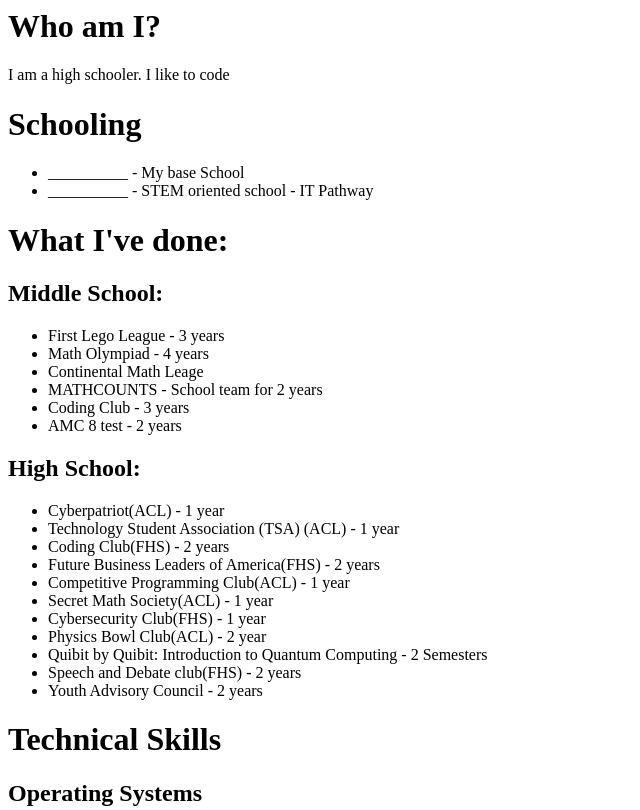
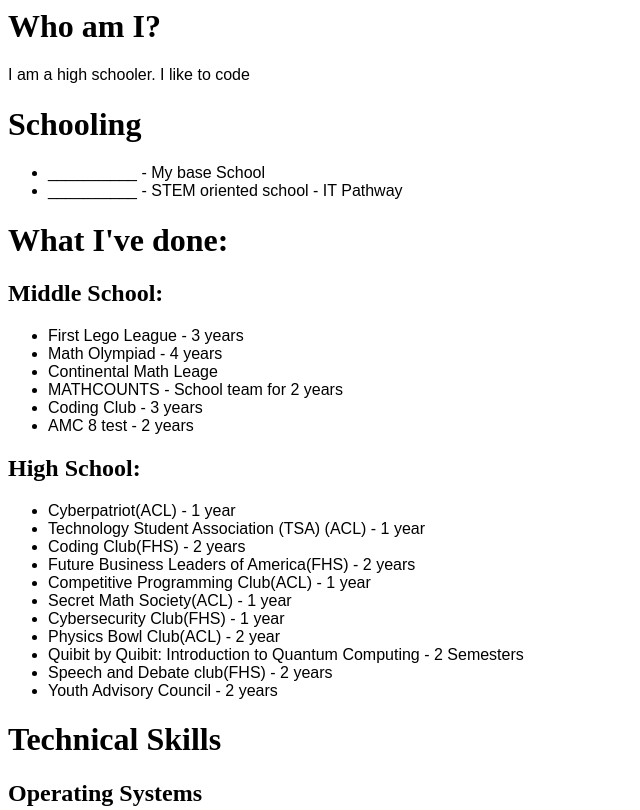
Before and after one commit to TanglyEagle7718/FirstWebsite.github.io, a plain HTML site: page index.html in a window 1280 px wide. Shown: the top 810 px of the page, without its empty margins (0-640 px from the left). Drawn offline with Linux system fonts and the light colour scheme.

Commit message:
Update index.html

```diff
--- a/index.html
+++ b/index.html
@@ -1,4 +1,23 @@
 <html>
+
+	<head>
+
+		<style>
+
+			h {
+				font-family: Arial;
+			}
+
+			p {
+				font-family: Arial;
+			}
+
+			li {
+				font-family: Arial;
+			}
+		</style>
+
+	</head>
 	<title>
 		Rishi
 	</title>
```
